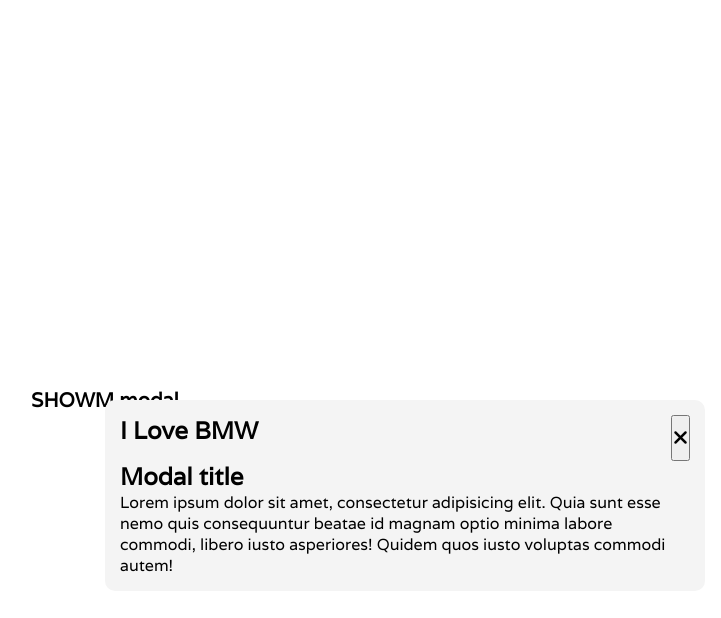
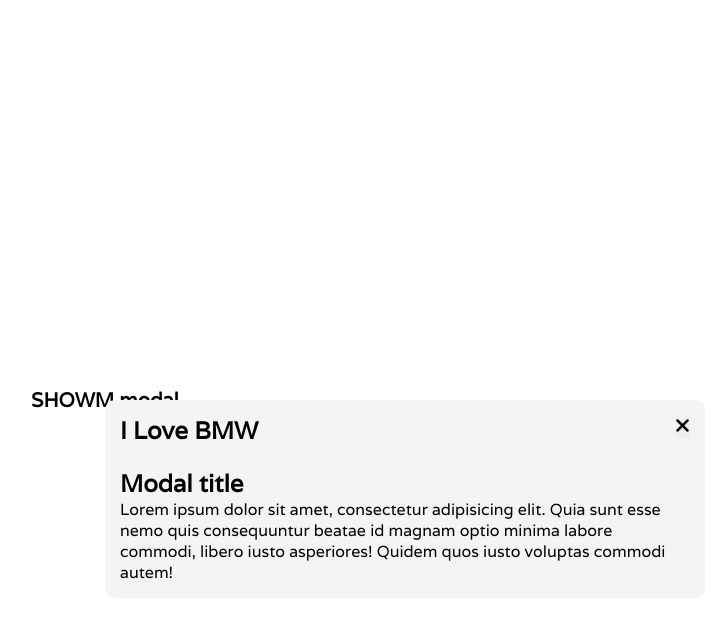
Before and after one commit to D1ORdev/MODAL, a plain HTML site: page index.html in a window 1280 px wide. Both pictures are taken after a click on the button "SHOWM modal". Shown: the whole page, without its empty margins (535-1256 px from the left). Drawn offline with Linux system fonts and the light colour scheme.

Commit message:
metsedes o'zicha

```diff
--- a/style.css
+++ b/style.css
@@ -66,6 +66,8 @@ body{
 .btn-close{
     color: #000;
     font-size: 20px;
+    border: none;
+    margin-bottom: 30px;
 }
 .overlay{
     position: fixed;
```
